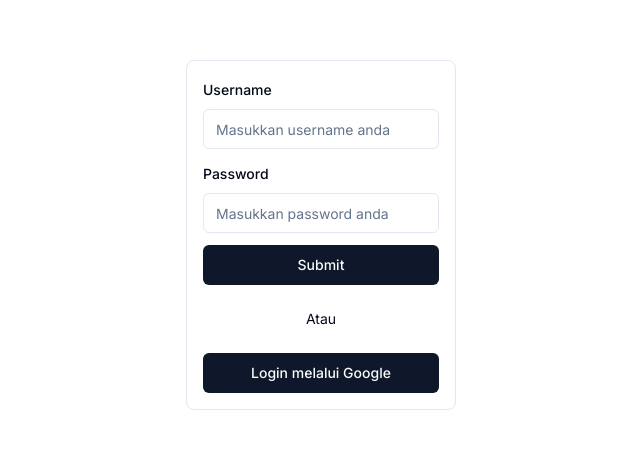
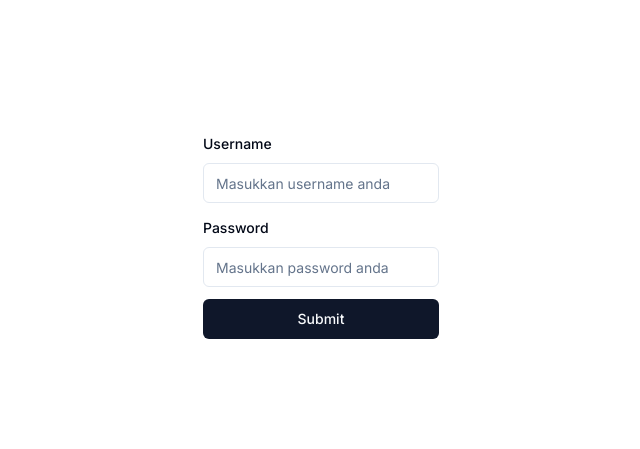
Before and after one commit to mhabbatein/data-management-system-app, a Next.js app: page /login in a window 1280 px wide. Shown: the part 165-614 px from the top of the page, without its empty margins (319-959 px from the left). Built offline with nearby package versions, Linux system fonts and the light colour scheme.

Commit message:
refactor login page

```diff
--- a/app/(home)/login/page.tsx
+++ b/app/(home)/login/page.tsx
@@ -6,12 +6,7 @@ import React from "react";
 export default function LoginPage() {
   return (
     <div className="flex min-h-screen items-center justify-center">
-      {/* Login Box */}
-      <section className="flex flex-col items-center gap-6 rounded-lg border border-input p-4">
-        <LoginForm />
-        <p className="text-sm">Atau</p>
-        <Button className="w-full">Login melalui Google</Button>
-      </section>
+      <LoginForm />
     </div>
   );
 }
```
